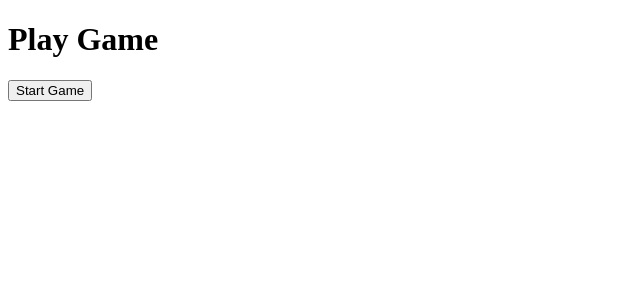
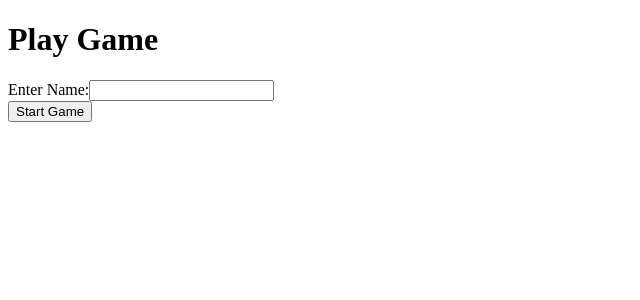
Before and after one commit to cms718/hang-git, a React (Create React App) app: page / in a window 1280 px wide. Shown: the top 300 px of the page, without its empty margins (0-640 px from the left). Built offline with nearby package versions, Linux system fonts and the light colour scheme.

Commit message:
Added user with name

```diff
--- a/src/App.js
+++ b/src/App.js
@@ -5,14 +5,25 @@ import HomeScreen from "./components/HomeScreen/HomeScreen";
 
 function App() {
   const [gameStarted, setGameStarted] = useState(false);
+  const [user, setUser] = useState({ name: "Anon", score: 0 });
 
-  const toggleStartGame = () => {
-    setGameStarted(!gameStarted);
+  const handleStartGame = (name) => {
+    console.log(name);
+    setGameStarted(true);
+    const userCopy = { ...user };
+    userCopy.name = name;
+    console.log(userCopy);
+    setUser(userCopy);
   };
+
+  const handleExitGame = () => {
+    setGameStarted(false);
+  };
+
   return (
     <>
-      {!gameStarted && <HomeScreen startGame={toggleStartGame} />}
-      {gameStarted && <Game exitGame={toggleStartGame} />}
+      {!gameStarted && <HomeScreen startGame={handleStartGame} />}
+      {gameStarted && <Game exitGame={handleExitGame} user={user} />}
     </>
   );
 }
--- a/src/components/Game/Game.jsx
+++ b/src/components/Game/Game.jsx
@@ -10,7 +10,7 @@ import Popup from "../Popup/Popup.jsx";
 import { showNotification as show } from "../../helpers/helpers";
 import RoundCompleted from "../RoundCompleted/RoundCompleted";
 
-export default function Game({exitGame}) {
+export default function Game({exitGame, user}) {
   const fakeData = [{ word: "init", hint: "initialise git" }];
 
   const [words, setWords] = useState(fakeData);
--- a/src/components/HomeScreen/HomeScreen.jsx
+++ b/src/components/HomeScreen/HomeScreen.jsx
@@ -1,10 +1,25 @@
-import React from 'react'
+import React, { useState } from 'react'
 
 export default function HomeScreen({startGame}) {
+
+  const [name, setName] = useState("")
+
+  const handleChange = ({target}) => {
+    setName(target.value)
+  }
+
+  const handleStartGame = () => {
+    startGame(name)
+  }
+
   return (
     <div>
     <h1>Play Game</h1>
-    <button onClick={startGame}>Start Game</button>
+    <label>
+      Enter Name:
+      <input type="text" value={name} onChange={(event) => handleChange(event)}/>
+    </label><br/>
+    <button onClick={handleStartGame}>Start Game</button>
   </div>
   )
 }
```
